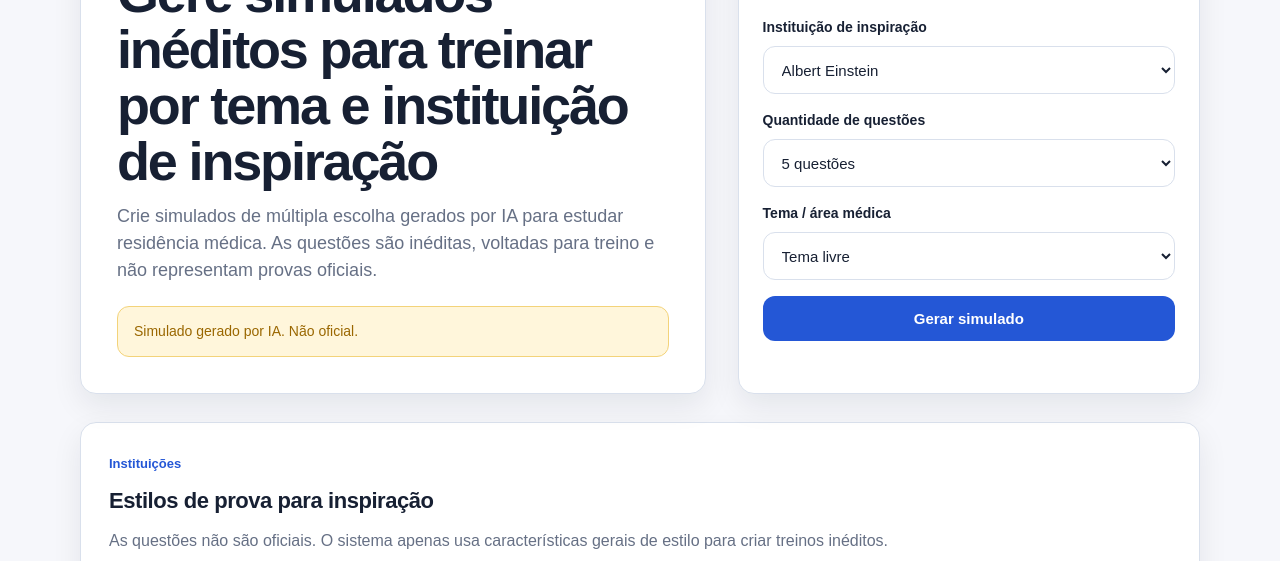
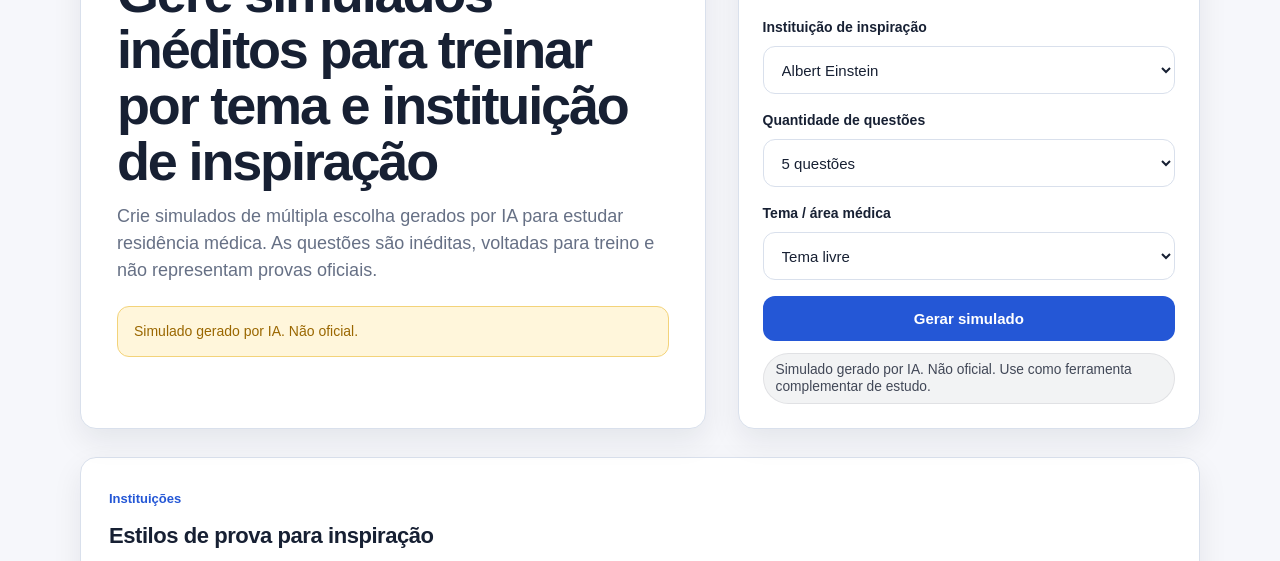
Before and after one commit to afbruno09/Gerador-de-Simulados, a website: page index.html in a window 1280 px wide. Shown: the part 226-787 px from the top of the page. Drawn offline with nearby package versions, Linux system fonts and the light colour scheme.

Commit message:
Update index.html

```diff
--- a/index.html
+++ b/index.html
@@ -196,6 +196,9 @@
               Gerar simulado
             </button>
           </div>
+          <div class="ai-disclaimer">
+  Simulado gerado por IA. Não oficial. Use como ferramenta complementar de estudo.
+</div>
         </div>
       </div>
     </section>
```
